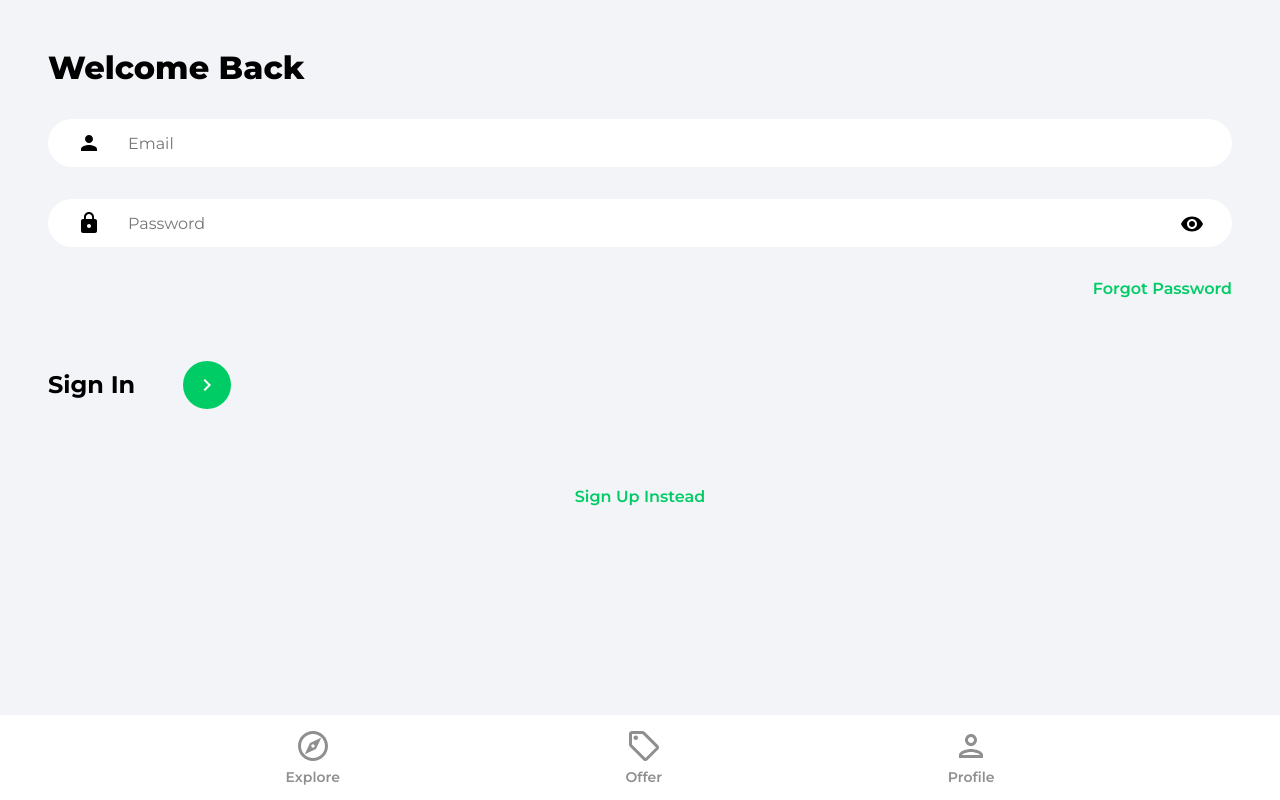
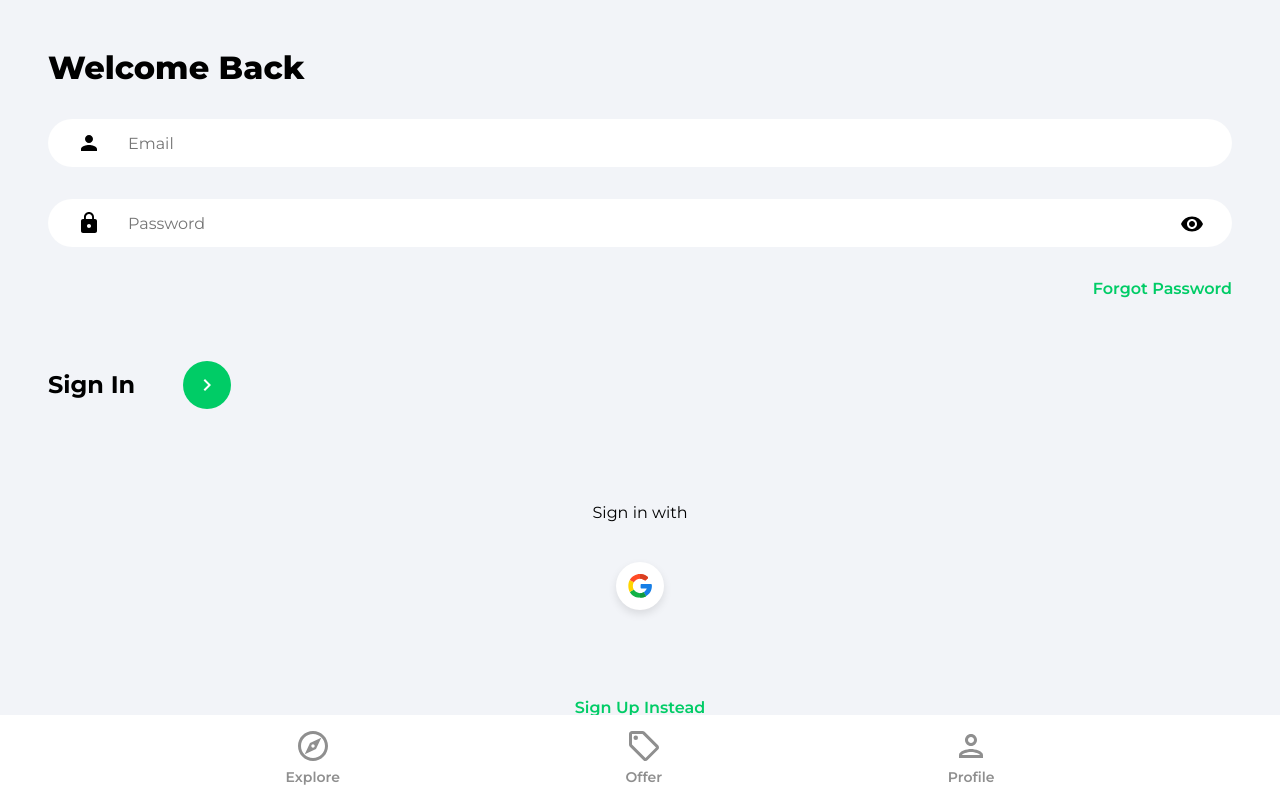
Before and after one commit to Shman-Dee/housing-market, a React (Create React App) app: page /sign-in in a window 1280 px wide. Built offline with nearby package versions, Linux system fonts and the light colour scheme.

Commit message:
added google auth

```diff
--- /dev/null
+++ b/src/components/OAuth.jsx
@@ -0,0 +1,47 @@
+import { useLocation, useNavigate } from 'react-router-dom'
+import { signInWithPopup, getAuth, GoogleAuthProvider } from 'firebase/auth'
+import { doc, setDoc, getDoc, serverTimestamp } from 'firebase/firestore'
+import { db } from '../firebase.config'
+import { toast } from 'react-toastify'
+import googleIcon from '../assets/svg/googleIcon.svg'
+
+function OAth() {
+  const navigate = useNavigate()
+  const location = useLocation()
+
+  const onGoogleClick = async (e) => {
+    try {
+      const auth = getAuth()
+      const provider = new GoogleAuthProvider()
+      const result = await signInWithPopup(auth, provider)
+      const user = result.user
+
+      //check for user
+      const docRef = doc(db, 'users', user.uid)
+      const docSnap = await getDoc(docRef)
+
+      //if user doesn't exist, create user
+      if (!docSnap.exists()) {
+        await setDoc(doc(db, 'users', user.uid), {
+          name: user.displayName,
+          email: user.email,
+          timestamp: serverTimestamp(),
+        })
+      }
+      navigate('/')
+    } catch (error) {
+      toast.error('Could not authorize with Google')
+    }
+  }
+
+  return (
+    <div className="socialLogin">
+      <p>Sign {location.pathname === '/sign-up' ? 'up' : 'in'} with </p>
+      <button className="socialIconDiv" onClick={onGoogleClick}>
+        <img className="socialIconImg" src={googleIcon} alt="google" />
+      </button>
+    </div>
+  )
+}
+
+export default OAth
--- a/src/pages/SignIn.jsx
+++ b/src/pages/SignIn.jsx
@@ -2,6 +2,7 @@ import { useState } from 'react'
 import { Link, useNavigate } from 'react-router-dom'
 import { toast } from 'react-toastify'
 import { getAuth, signInWithEmailAndPassword } from 'firebase/auth'
+import OAuth from '../components/OAuth'
 import { ReactComponent as ArrowRightIcon } from '../assets/svg/keyboardArrowRightIcon.svg'
 import visibilityIcon from '../assets/svg/visibilityIcon.svg'
 
@@ -85,7 +86,7 @@ function SignIn() {
             </button>
           </div>
         </form>
-        {/* google oath component */}
+        <OAuth/>
         <Link to="/sign-up" className="registerLink">
           Sign Up Instead
         </Link>
--- a/src/pages/SignUp.jsx
+++ b/src/pages/SignUp.jsx
@@ -1,11 +1,12 @@
 import { useState } from 'react'
 import { Link, useNavigate } from 'react-router-dom'
-import {toast} from 'react-toastify'
+import { toast } from 'react-toastify'
 import {
   getAuth,
   createUserWithEmailAndPassword,
   updateProfile,
 } from 'firebase/auth'
+import OAuth from '../components/OAuth'
 import { setDoc, doc, serverTimestamp } from 'firebase/firestore'
 import { db } from '../firebase.config'
 import { ReactComponent as ArrowRightIcon } from '../assets/svg/keyboardArrowRightIcon.svg'
@@ -64,7 +65,7 @@ function SignUp() {
     <>
       <div className="pageContainer">
         <header>
-          <p className="pageHeader">Welcome Back</p>
+          <p className="pageHeader">Welcome New User</p>
         </header>
 
         <form onSubmit={onSubmit}>
@@ -110,7 +111,7 @@ function SignUp() {
             </button>
           </div>
         </form>
-        {/* google oath component */}
+        <OAuth />
         <Link to="/sign-in" className="registerLink">
           Sign In Instead
         </Link>
```
